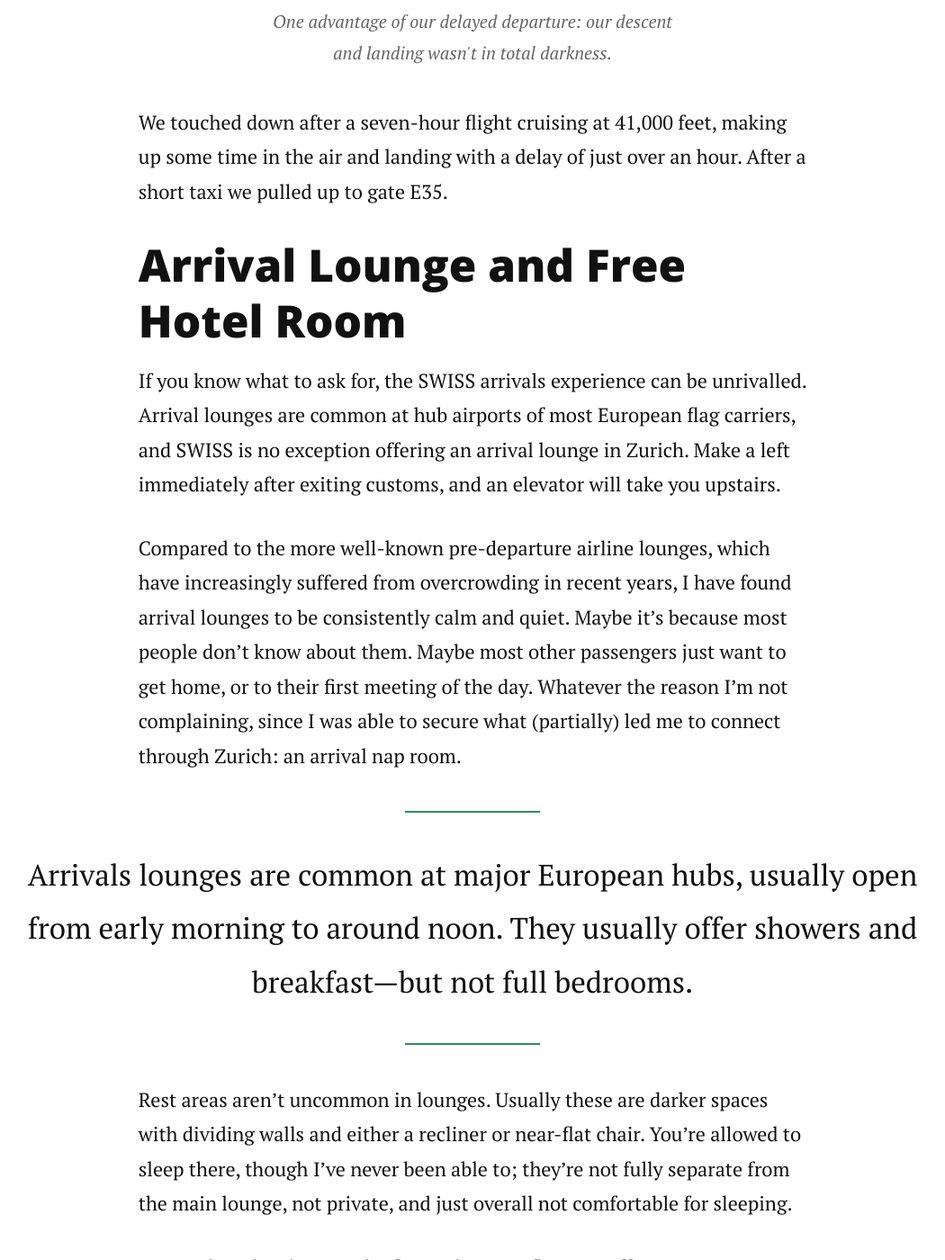
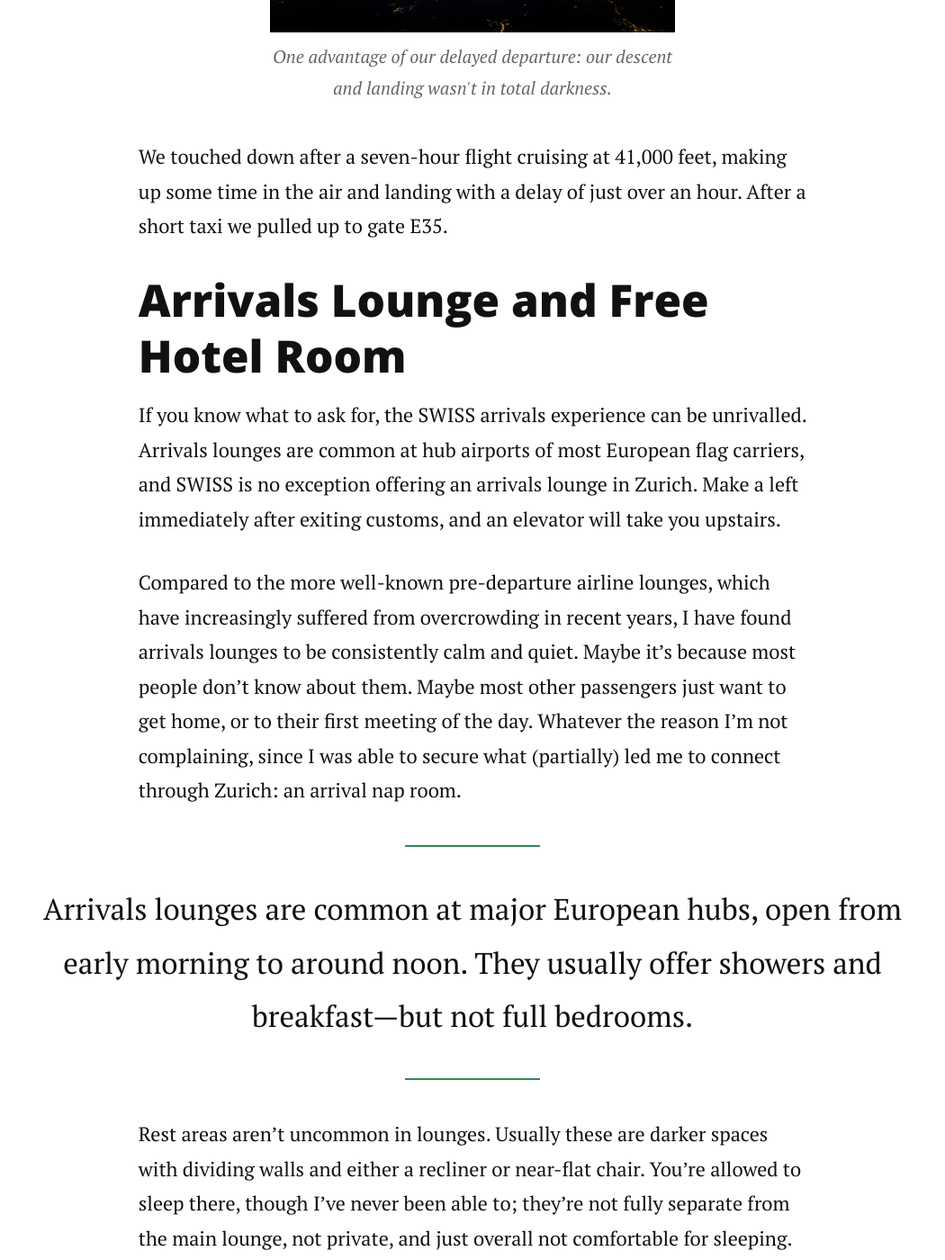
Before and after one commit to RatherBeExploring/ratherbeexploring.github.io, a Jekyll site: the page built from _posts/2025-01-13-business-class-on-the-swiss-a330-montreal-to-zurich.md, in a window 1280 px wide and 1400 px high, scrolled down 17177 px. Shown: the whole window at 90% size, without its empty margins (115-1165 px from the left). Built offline with Jekyll 4.4.1, drawn with Linux system fonts in a browser that asks for light colours; nearby versions of some CDN libraries; some of the changed text lies outside the part shown.

Commit message:
Update 2025-01-13-business-class-on-the-swiss-a330-montreal-to-zurich.md
Fixing typos, adding second hyperlink

```diff
--- a/_posts/2025-01-13-business-class-on-the-swiss-a330-montreal-to-zurich.md
+++ b/_posts/2025-01-13-business-class-on-the-swiss-a330-montreal-to-zurich.md
@@ -131,26 +131,26 @@
 
 SWISS cheaped out (this is becoming a theme) and did not install individual air vents on its A330s, making it more difficult to regulate your sleeping temperature.  I found the cabin warm, and the air vents were missed.
 
-I managed over three hours of uninterrupted sleep on this seven-hour flight, which is excellent for me on a short trans-Atlantic hop.  I woke up with just over an hour to go before landing in Zurich, and within seconds a flight attendant noticed I was awake and offered to bring me breakfast.  SWISS takes breakfast orders prior to takeoff, a practice I dislike; what and whether I have breakfast depends on how well and long I sleep.  On this occasion it wasn’t a problem to change my selections, and I just had a glass of orange juice preferring to linger in a half-awake daze a little longer.  SWISS also invites premium passengers to maximise sleep and take breakfast in the arrivals lounge—more on that below.
+I managed over three hours of uninterrupted sleep on this seven-hour flight, which is excellent for me on a short trans-Atlantic hop.  I woke up with just over an hour to go before landing in Zurich, and within seconds a flight attendant noticed I was awake and offered to bring me breakfast.  SWISS takes breakfast orders prior to takeoff, a practice I dislike; what and whether I have breakfast depends on how well and long I sleep.  On this occasion it wasn’t a problem to change my selections and I just had a glass of orange juice, preferring to linger in a half-awake daze a little longer.  SWISS also invites premium passengers to maximise sleep and take breakfast in the arrivals lounge—more on that below.
 <div class="centered-block">
   <img src="/assets/img/swiss17-min.JPG" alt="Basic, two-dimensional moving map showing plane over the United Kingdom, displaying times in Los Angeles, Chicago, and New York, as well as speed and arrival information in German.">
   <p>The IFE screen resolution was abysmal, I didn't even bother watching anything but this outdated map.</p>
 </div>
 I browsed the in-flight entertainment selection, which was slow and unintuitive; the touch screen responded poorly, and the system as a whole was clearly at least a decade old.  I ended up just watching the moving map until landing, which was annoyingly interrupted by an ad for Breitling watches every minute or so.
 
-Shortly before landing I went to change back out of my pajamas (not provided) and, as had been the case every time I went to use the lavatory, found a line.  Despite operating a premium-heavy layout, SWISS has only two washrooms for 45 business class passengers on its A330s.  Our flight was only around two-thirds full in business, and still I had to wait every time I stood up.  Compare this to Singapore Airlines, which offers one extra washroom for three or five (depending on layout)  fewer passengers on its A350s.  SWISS got greedy with space, and unfortunately it shows.
+Shortly before landing I went to change back out of my pajamas (not provided) and, as had been the case every time I went to use the lavatory, found a line.  Despite operating a premium-heavy layout, SWISS has only two washrooms for 45 business class passengers on its A330s.  Our flight was only around two-thirds full in business, and still I had to wait every time I stood up.  Compare this to Singapore Airlines, which offers one extra washroom for three or five (depending on layout)  fewer business class passengers on its A350s.  SWISS got greedy with space, and unfortunately it shows.
 <div class="centered-block">
   <img src="/assets/img/swiss18-min.JPG" alt="Sliver of pinkish-orange seen in the distance over a smattering of street lights seen from the air beneath a cloudly sky as the sun begins to rise.">
   <p>One advantage of our delayed departure: our descent and landing wasn't in total darkness.</p>
 </div>
 We touched down after a seven-hour flight cruising at 41,000 feet, making up some time in the air and landing with a delay of just over an hour.  After a short taxi we pulled up to gate E35.
 
-## Arrival Lounge and Free Hotel Room
+## Arrivals Lounge and Free Hotel Room
 
-If you know what to ask for, the SWISS arrivals experience can be unrivalled.  Arrival lounges are common at hub airports of most European flag carriers, and SWISS is no exception offering an arrival lounge in Zurich.  Make a left immediately after exiting customs, and an elevator will take you upstairs.
+If you know what to ask for, the SWISS arrivals experience can be unrivalled.  Arrivals lounges are common at hub airports of most European flag carriers, and SWISS is no exception offering an arrivals lounge in Zurich.  Make a left immediately after exiting customs, and an elevator will take you upstairs.
 
-Compared to the more well-known pre-departure airline lounges, which have increasingly suffered from overcrowding in recent years, I have found arrival lounges to be consistently calm and quiet.  Maybe it’s because most people don’t know about them.  Maybe most other passengers just want to get home, or to their first meeting of the day.  Whatever the reason I’m not complaining, since I was able to secure what (partially) led me to connect through Zurich: an arrival nap room.
-<blockquote>Arrivals lounges are common at major European hubs, usually open from early morning to around noon.  They usually offer showers and breakfast—but not full bedrooms.</blockquote>
+Compared to the more well-known pre-departure airline lounges, which have increasingly suffered from overcrowding in recent years, I have found arrivals lounges to be consistently calm and quiet.  Maybe it’s because most people don’t know about them.  Maybe most other passengers just want to get home, or to their first meeting of the day.  Whatever the reason I’m not complaining, since I was able to secure what (partially) led me to connect through Zurich: an arrival nap room.
+<blockquote>Arrivals lounges are common at major European hubs, open from early morning to around noon.  They usually offer showers and breakfast—but not full bedrooms.</blockquote>
 Rest areas aren’t uncommon in lounges.  Usually these are darker spaces with dividing walls and either a recliner or near-flat chair.  You’re allowed to sleep there, though I’ve never been able to; they’re not fully separate from the main lounge, not private, and just overall not comfortable for sleeping.
 
 SWISS though…they are the first airline I’ve flown to offer incoming passengers what is, essentially, a free hotel room.  The SWISS Zurich arrivals lounge has three “rest rooms”, each with a bed.  An actual bed, mattress and everything.  In a locked room.  There is also a small desk and TV for passengers who want a quiet space to relax.  Washrooms and showers are located in the main lounge.
@@ -160,7 +160,7 @@
 </div>
 There is no charge, and the rooms are given on a first-come, first-served basis.  You can stay in the room until 12:30, half an hour before the lounge closes.
 
-Which is exactly what I did.  Between three hours of sleep on the flight and another three hours in the lounge, I got a passable night’s rest despite moving ahead six time zones and had no problem at all heading out to explore Zurich before my onward flight to Milan.  This was the first time I have ever flown from eastern North America to western Europe and experienced no jetlag the next day.
+Which is exactly what I did.  Between three hours of sleep on the flight and another three hours in the lounge, I got a passable night’s rest despite moving ahead six time zones and had no problem at all heading out to explore Zurich before <a href="https://ratherbeexploring.github.io/blog/business-class-on-helvetic-airways-when-swiss-isnt-swiss/" target="_blank">my onward flight to Milan</a>.  This was the first time I have ever flown from eastern North America to western Europe and experienced no jetlag the next day.
 
 Aside from these havens of sleep, the SWISS arrivals lounge also offers numerous shower suites and a breakfast buffet.  By the time I left just before the lounge closed at 1pm, I had slept in a bed, had a shower, and eaten a full breakfast - and still had the entire afternoon to explore Zurich wide-eyed and refreshed.
 <blockquote>Between three hours on the plane and three hours in the arrivals lounge, I got a passable night's sleep and experienced no jetlag whatsoever.</blockquote>
```
